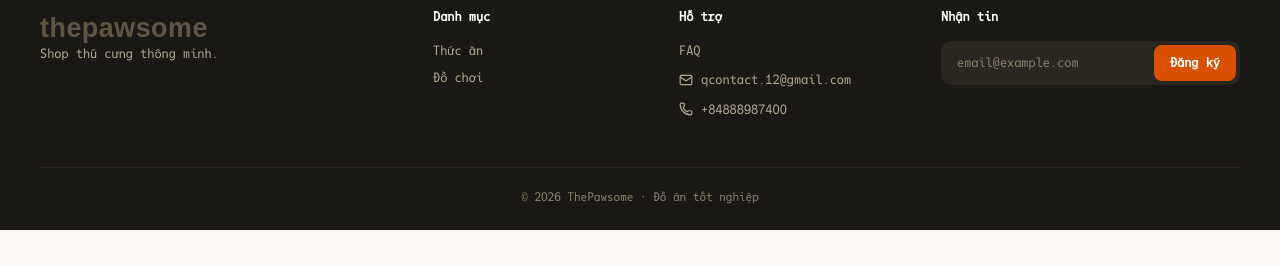
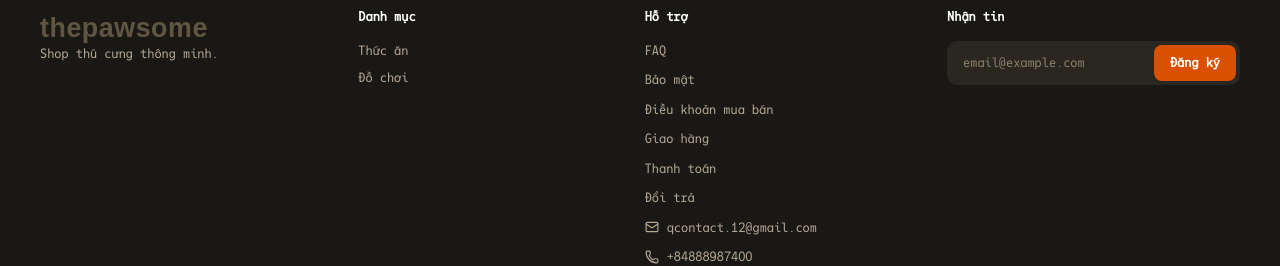
Before and after one commit to quangliz/Petshop, a Next.js app in the folder frontend/: page / in a window 1280 px wide. Shown: the part 789-1055 px from the top of the page. Before the commit the page ends 1019 px from the top, so only its background shows below. Built offline with nearby package versions, Linux system fonts and the light colour scheme; no server answers; a web font is replaced by a local one.

Commit message:
feat: Update footer layout and add additional support links for user navigation

```diff
--- a/frontend/src/components/layout/Footer.tsx
+++ b/frontend/src/components/layout/Footer.tsx
@@ -12,7 +12,7 @@ export default function Footer() {
       className="px-6 md:px-10 pt-12 md:pt-16 pb-6 mt-20 text-neutral-400"
       style={{ background: 'var(--neutral-900)' }}
     >
-      <div className="grid grid-cols-1 sm:grid-cols-2 lg:grid-cols-[1.5fr_2fr_1.3fr] gap-8 lg:gap-12 max-w-[1200px] mx-auto">
+        <div className="grid grid-cols-1 sm:grid-cols-2 lg:grid-cols-[1.2fr_2.4fr_1.3fr] gap-8 lg:gap-12 max-w-[1200px] mx-auto">
         {/* Brand */}
         <div>
           <div style={{ filter: 'invert(1) hue-rotate(180deg)' }}><Logo /></div>
@@ -34,6 +34,11 @@ export default function Footer() {
             <h4 className="text-white text-[13px] font-bold mb-3.5">Hỗ trợ</h4>
             <div className="flex flex-col gap-2.5">
               <span className="text-[13px]">FAQ</span>
+              <Link href="/chinh-sach-bao-mat" className="text-[13px] text-inherit no-underline hover:text-white transition-colors">Bảo mật</Link>
+              <Link href="/dieu-khoan-mua-ban" className="text-[13px] text-inherit no-underline hover:text-white transition-colors">Điều khoản mua bán</Link>
+              <Link href="/chinh-sach-giao-hang" className="text-[13px] text-inherit no-underline hover:text-white transition-colors">Giao hàng</Link>
+              <Link href="/chinh-sach-thanh-toan" className="text-[13px] text-inherit no-underline hover:text-white transition-colors">Thanh toán</Link>
+              <Link href="/chinh-sach-doi-tra" className="text-[13px] text-inherit no-underline hover:text-white transition-colors">Đổi trả</Link>
               <a href="mailto:qcontact.12@gmail.com" className="text-[13px] flex items-center gap-2 text-inherit no-underline hover:text-white transition-colors">
                 <Mail size={14} /> qcontact.12@gmail.com
               </a>
```
